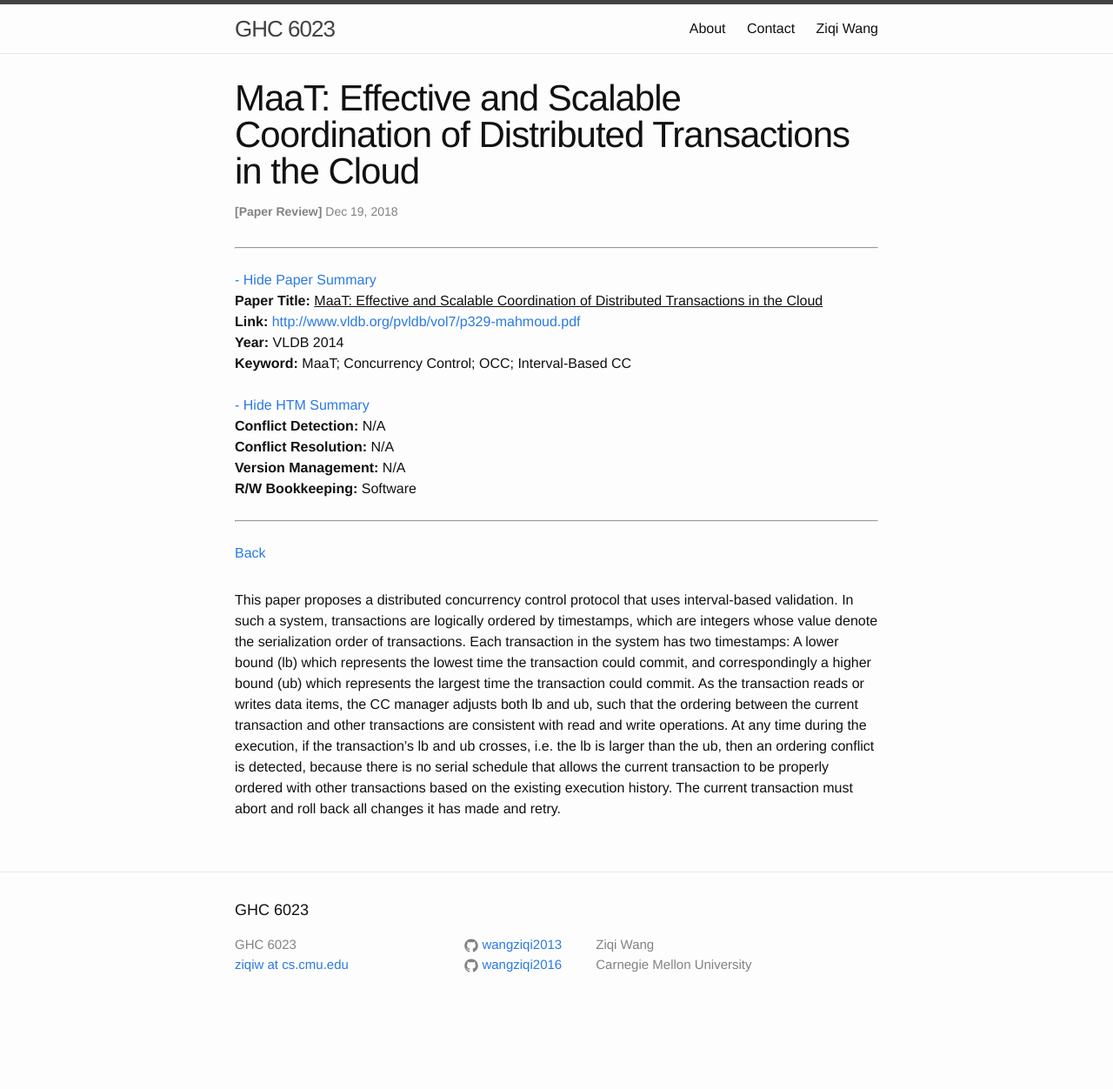
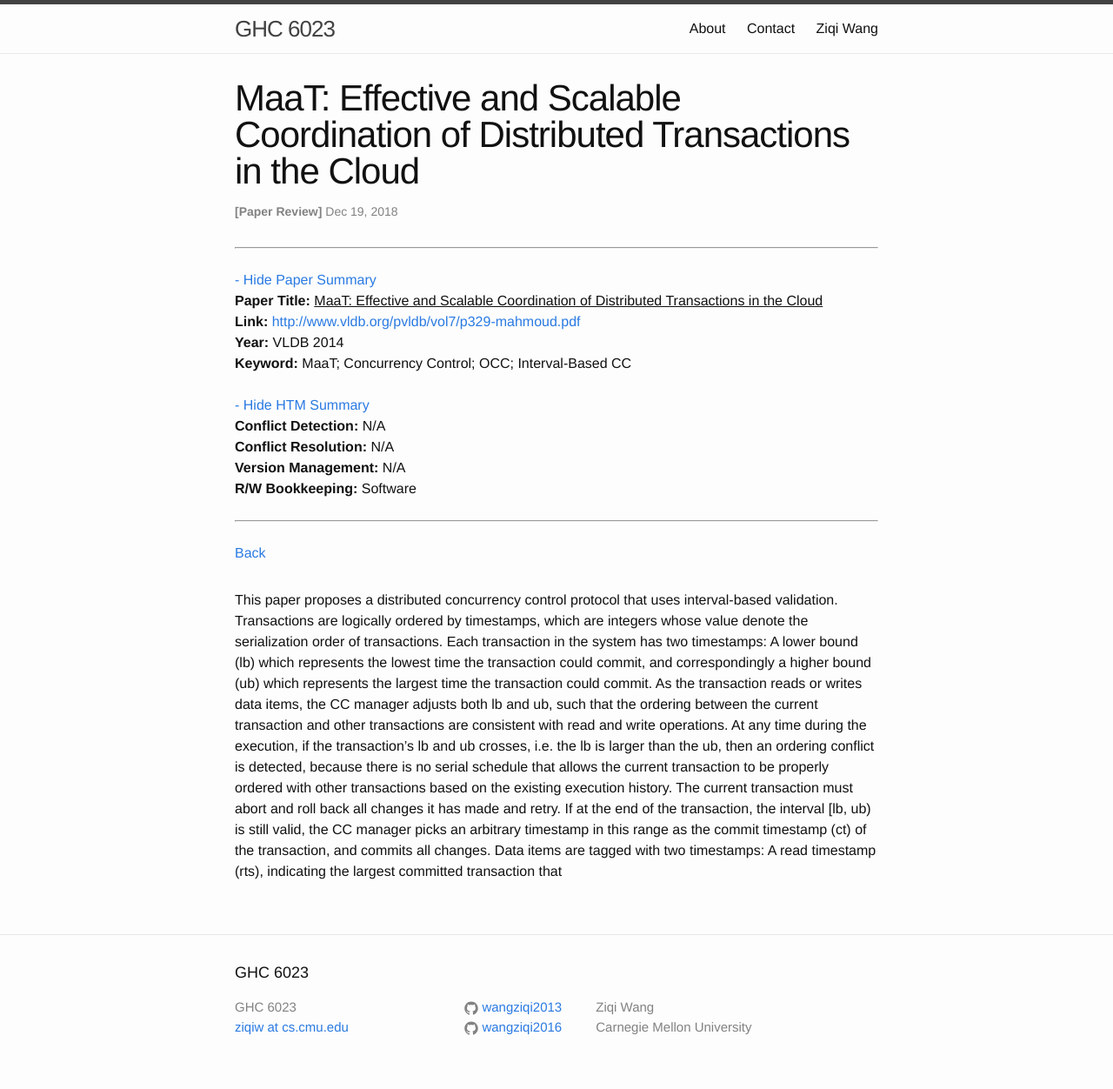
Before and after one commit to wangziqi2013/wangziqi2013.github.io, a Jekyll site: the page built from _posts/2018-12-18-maat.markdown, in a window 1280 px wide. Shown: the whole page at 87% size. Built offline with Jekyll 4.4.1, drawn with Linux system fonts in a browser that asks for light colours; before the commit the page ends 1180 px from its top, so only the background shows below that.

Commit message:
Adding commit

```diff
--- a/_posts/2018-12-18-maat.markdown
+++ b/_posts/2018-12-18-maat.markdown
@@ -13,8 +13,8 @@ htm_cr: N/A
 version_mgmt: N/A
 ---
 
-This paper proposes a distributed concurrency control protocol that uses interval-based validation. In such a system,
-transactions are logically ordered by timestamps, which are integers whose value denote the serialization order of
+This paper proposes a distributed concurrency control protocol that uses interval-based validation.
+Transactions are logically ordered by timestamps, which are integers whose value denote the serialization order of
 transactions. Each transaction in the system has two timestamps: A lower bound (lb) which represents the lowest time the
 transaction could commit, and correspondingly a higher bound (ub) which represents the largest time the
 transaction could commit. As the transaction reads or writes data items, the CC manager adjusts both lb and ub, such
@@ -22,4 +22,7 @@ that the ordering between the current transaction and other transactions are con
 operations. At any time during the execution, if the transaction's lb and ub crosses, i.e. the lb is larger than
 the ub, then an ordering conflict is detected, because there is no serial schedule that allows the current
 transaction to be properly ordered with other transactions based on the existing execution history. The current
-transaction must abort and roll back all changes it has made and retry.
+transaction must abort and roll back all changes it has made and retry. If at the end of the transaction,
+the interval [lb, ub) is still valid, the CC manager picks an arbitrary timestamp in this range as the commit
+timestamp (ct) of the transaction, and commits all changes. Data items are tagged with two timestamps: A
+read timestamp (rts), indicating the largest committed transaction that
```
